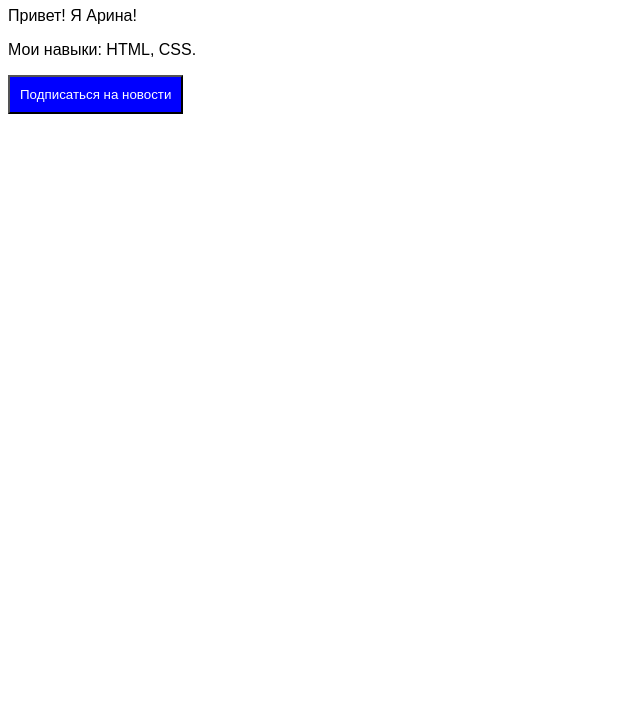
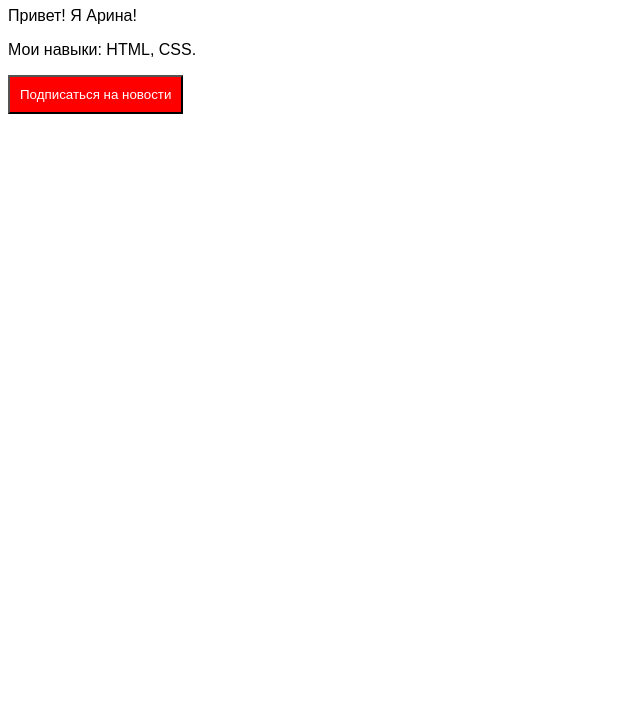
Before and after one commit to s221070/my-profile, a plain HTML site: page index.html in a window 1280 px wide. Shown: the part 73-800 px from the top of the page, without its empty margins (0-640 px from the left). Drawn offline with Linux system fonts and the light colour scheme.

Commit message:
Изменение цвета кнопки

```diff
--- a/index.html
+++ b/index.html
@@ -4,7 +4,7 @@
     <title>Мой профиль</title>
     <style>
         body { font-family: Arial; }
-        .button { background: blue; color: white; padding: 10px; }
+        .button { background: red; color: white; padding: 10px; }
     </style>
 </head>
 <body>
```
